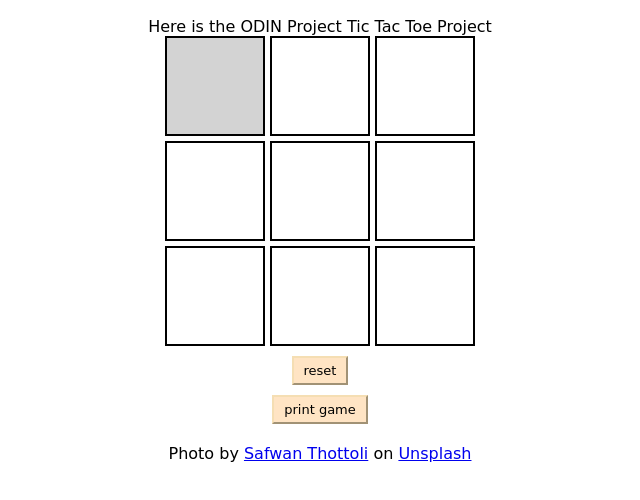
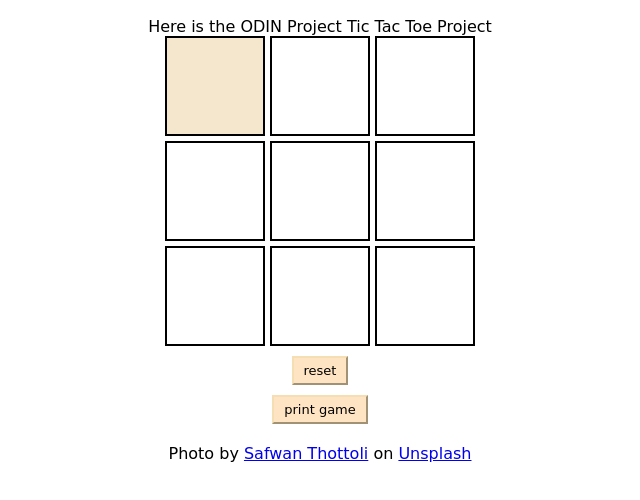
Before and after one commit to jay-johnson03/TicTacToe, a plain HTML site: page index.html in a window 1280 px wide. In both pictures the pointer is over the element 535 px from the left and 273 px from the top of the page. Shown: the part 188-688 px from the top of the page, without its empty margins (320-960 px from the left). Drawn offline with Linux system fonts and the light colour scheme; a web font is replaced by a local one.

```diff
--- a/style.css
+++ b/style.css
@@ -55,7 +55,7 @@
 }
 
 .cell:hover {
-    background-color: lightgray;
+    background-color: rgb(245, 231, 205);
     cursor:crosshair;
 }
 
```
Also changed, not shown: script.js (+7 -0 lines).
